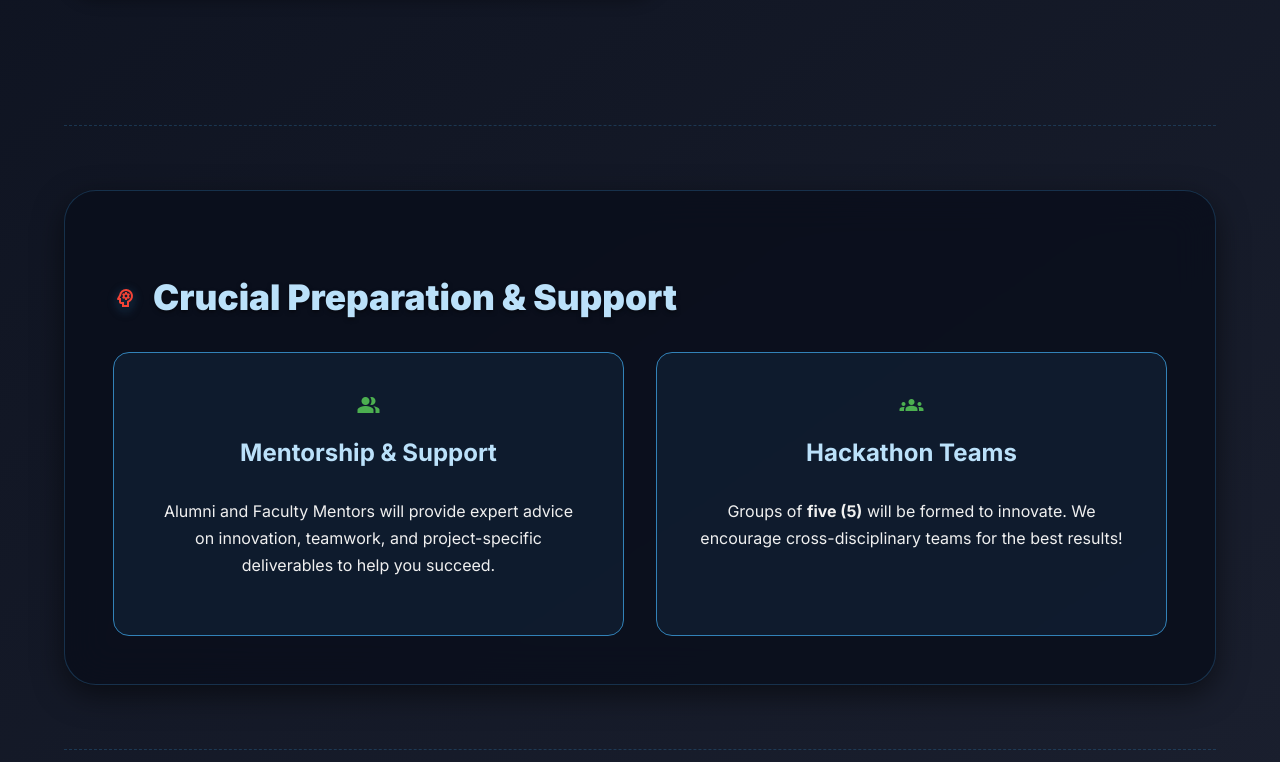
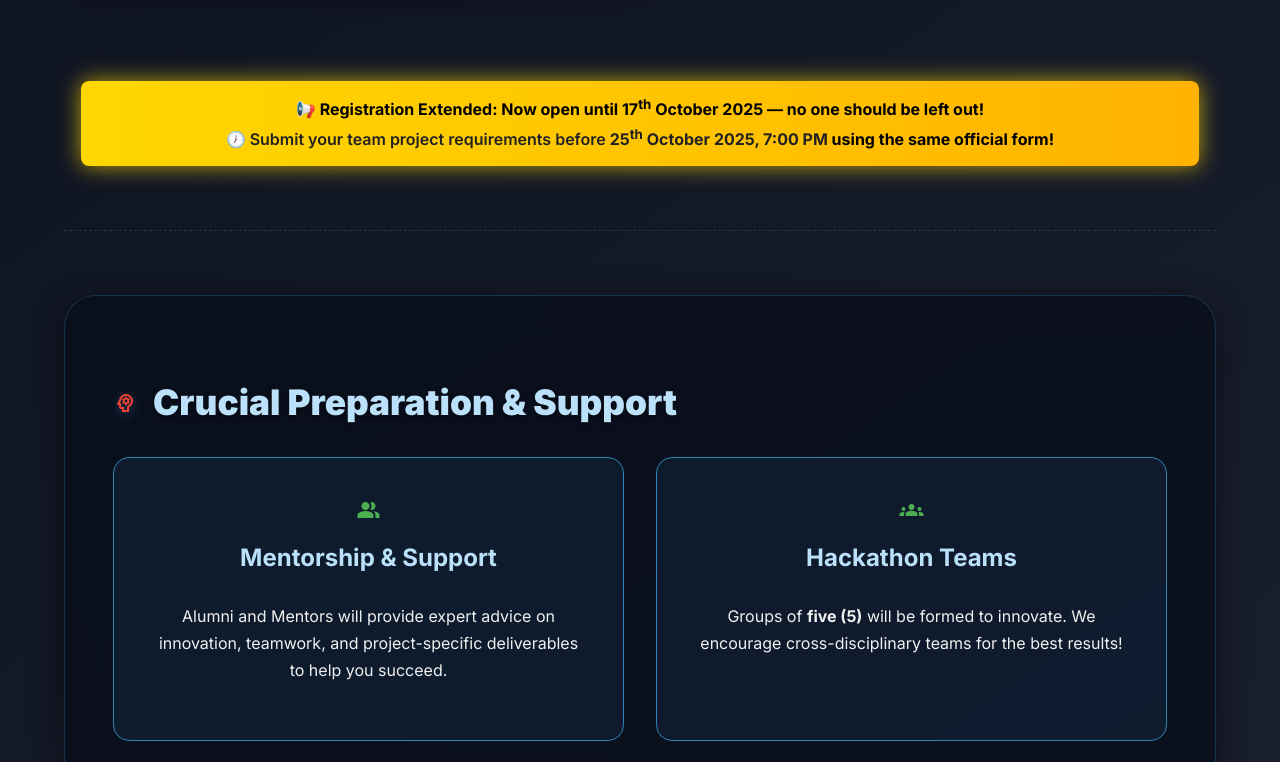
Before and after one commit to G-DEVDeKUT1/HACK2025, a plain HTML site: page index.html in a window 1280 px wide. Shown: the part 833-1595 px from the top of the page. Drawn offline with Linux system fonts and the light colour scheme.

Commit message:
Update index.html

```diff
--- a/index.html
+++ b/index.html
@@ -7,6 +7,29 @@
     <link rel="stylesheet" href="style.css">
     <link href="https://fonts.googleapis.com/icon?family=Material+Icons|Material+Icons+Outlined" rel="stylesheet">
     <link href="https://fonts.googleapis.com/css2?family=Inter:wght@400;600;700;900&display=swap" rel="stylesheet">
+    <style>
+        /* Additional inline styling for new notification */
+        .notification-banner {
+            background: linear-gradient(90deg, #FFD700, #FFB300);
+            color: #000;
+            font-weight: 700;
+            text-align: center;
+            padding: 12px;
+            border-radius: 8px;
+            margin: 20px auto;
+            width: 95%;
+            box-shadow: 0 0 15px rgba(255, 215, 0, 0.5);
+            animation: glow 2s infinite alternate;
+        }
+        @keyframes glow {
+            from { box-shadow: 0 0 10px rgba(255, 215, 0, 0.4); }
+            to { box-shadow: 0 0 25px rgba(255, 215, 0, 0.8); }
+        }
+        .countdown-text {
+            font-weight: 600;
+            color: #222;
+        }
+    </style>
 </head>
 <body>
     <div class="network-bg"></div>
@@ -28,10 +51,11 @@
             <li class="dropdown">
                 <a href="#" class="dropdown-toggle">Resources <i class="material-icons" style="font-size: 1rem; vertical-align: middle;">arrow_drop_down</i></a>
                 <div class="dropdown-content">
-                    <a href="members.html" target="_blank">Team Members/Teams</a>
+                    <a href="members.html" target="_blank">Event Participants</a>
+                    <a href="groups.html" target="_blank">Teams</a>
                     <a href="evaluation.html" target="_blank">Evaluation Criteria</a>
                     <a href="gallery.html" target="_blank">Gallery</a>
-                    </div>
+                </div>
             </li>
             <li>
                 <a href="https://docs.google.com/forms/d/e/1FAIpQLSfyZQANXi08Em63YwbRkLCQyc_NLqBRgoZx0XAUFF5fxPEJnw/viewform?usp=header"
@@ -69,6 +93,12 @@
             </div>
         </section>
 
+        <!-- 🔔 New Notification Banner -->
+        <div class="notification-banner">
+            📢 <strong>Registration Extended:</strong> Now open until <strong>17<sup>th</sup> October 2025</strong> — no one should be left out!<br>
+            🕖 <span class="countdown-text">Submit your team project requirements before <strong>25<sup>th</sup> October 2025, 7:00 PM</strong></span> using the same official form!
+        </div>
+
         <hr>
 
         <section class="section" id="about">
@@ -80,7 +110,7 @@
                 <div class="card support-card">
                     <i class="material-icons card-icon">people_alt</i>
                     <h3>Mentorship & Support</h3>
-                    <p>Alumni and Faculty Mentors will provide expert advice on innovation, teamwork, and project-specific deliverables to help you succeed.</p>
+                    <p>Alumni and Mentors will provide expert advice on innovation, teamwork, and project-specific deliverables to help you succeed.</p>
                 </div>
                 <div class="card support-card">
                     <i class="material-icons card-icon">groups</i>
@@ -136,14 +166,14 @@
                 <div class="deadline-card">
                     <i class="material-icons-outlined deadline-icon">calendar_month</i>
                     <h3>Registration Deadline</h3>
-                    <p class="date">10<sup>th</sup> October 2025</p>
-                    <p class="note">Don't miss out! Secure your spot now!</p>
+                    <p class="date">17<sup>th</sup> October 2025</p>
+                    <p class="note">Extended! No participant left behind.</p>
                 </div>
                 <div class="deadline-card accent-card">
                     <i class="material-icons-outlined deadline-icon">description</i>
                     <h3>Project Submissions Due</h3>
                     <p class="date">25<sup>th</sup> October 2025</p>
-                    <p class="note">One week before the event. Submission via the official form.</p>
+                    <p class="note">Before <strong>7:00 PM</strong> via the same official Google Form.</p>
                 </div>
                 <div class="deadline-card">
                     <i class="material-icons-outlined deadline-icon">rocket</i>
@@ -175,7 +205,7 @@
                     <p style="color: #f44336; font-weight: bold; margin-top: 10px; border: 1px solid #f44336; padding: 5px; border-radius: 5px;">
                         REG NOTIFICATION: If the QR code fails to scan, please use the **'Access Official Registration Form'** button immediately above or below it to proceed.
                     </p>
-                    </div>
+                </div>
             </div>
         </section>
 
```
